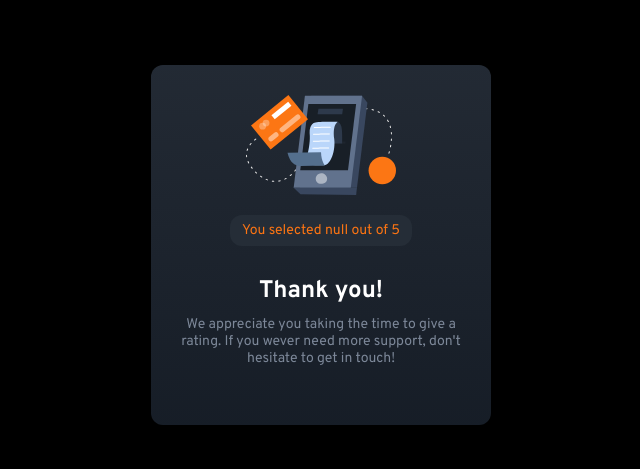
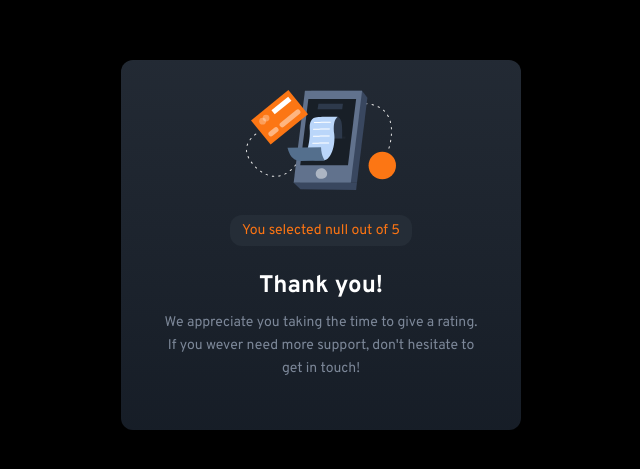
Before and after one commit to kelye/FEM-interactiverating, a plain HTML site: page thankyou.html in a window 1280 px wide. Shown: the part 155-624 px from the top of the page, without its empty margins (319-959 px from the left). Drawn offline with Linux system fonts and the light colour scheme.

Commit message:
finished task

```diff
--- a/index.js
+++ b/index.js
@@ -4,21 +4,6 @@ function recordRating(element){
     return element.value;
 }
 
-
-
-function ifClicked(){
-    const ratingElement =  document.getElementsByName('rating');
-    console.log(ratingElement)
-    document.addEventListener('click', function classClicked(event){
-        console.log(event.target.name);
-
-        ratingElement.classList.toggle('rating-clicked');
-
-
-
-    });
-
-}
 
 window.onload = function(){
     const selectedRating = document.querySelector('#final-rating');
--- a/styles.css
+++ b/styles.css
@@ -53,6 +53,7 @@ p {
   font-size: 14px;
   text-wrap: wrap;
   text-align: left;
+  line-height: 21px;
 }
 
 .rating-container {
@@ -97,7 +98,6 @@ p {
   display: flex;
   justify-content: space-evenly;
   align-items: center;
-  /* margin-bottom: 10px; */
   margin: 8px;
 }
 
@@ -159,6 +159,7 @@ p {
   display: flex;
   justify-content: center;
   align-items: center;
+  margin-top: 5px;
 }
 
 .selected {
@@ -176,7 +177,7 @@ p {
 }
 
 .text-container.thankyou-text {
-  margin-top: 30px;
+  margin-top: 25px;
   display: flex;
   justify-content: center;
   align-items: center;
@@ -185,16 +186,23 @@ p {
 .text-container.thankyou-text p {
   text-wrap: inherit;
   text-align: center;
+  line-height: 21px;
 }
 
-/* ### Primary
+@media only screen and (min-width: 770px) {
+  .main-container {
+    background-image: linear-gradient(hsl(215, 20%, 17%), hsl(215, 27%, 12%));
+    width: 400px;
+    height: 370px;
+    border-radius: 12px;
+    padding: 25px;
+  }
 
-- Orange: hsl(25, 97%, 53%)
-
-### Neutral
-
-- White: hsl(0, 0%, 100%)
-- Light Grey: hsl(217, 12%, 63%)
-- Medium Grey: hsl(216, 12%, 54%)
-- Dark Blue: hsl(213, 19%, 18%)
-- Very Dark Blue: hsl(216, 12%, 8%) */
+  .text-container.thankyou-text p {
+    text-wrap: inherit;
+    text-align: center;
+    line-height: 23px;
+    margin-left: 16px;
+    margin-right: 16px;
+  }
+}
```
Also changed, not shown: thankyou.html (+0 -1 lines).
